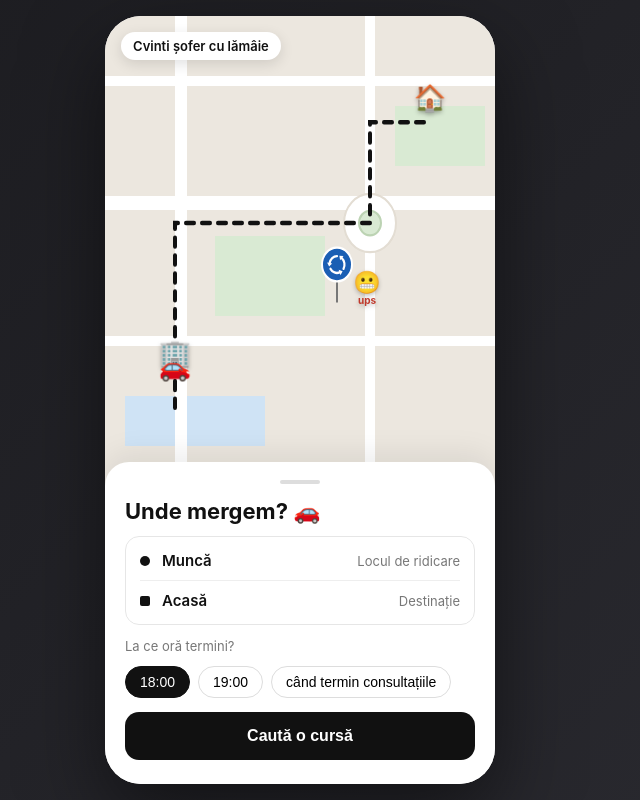
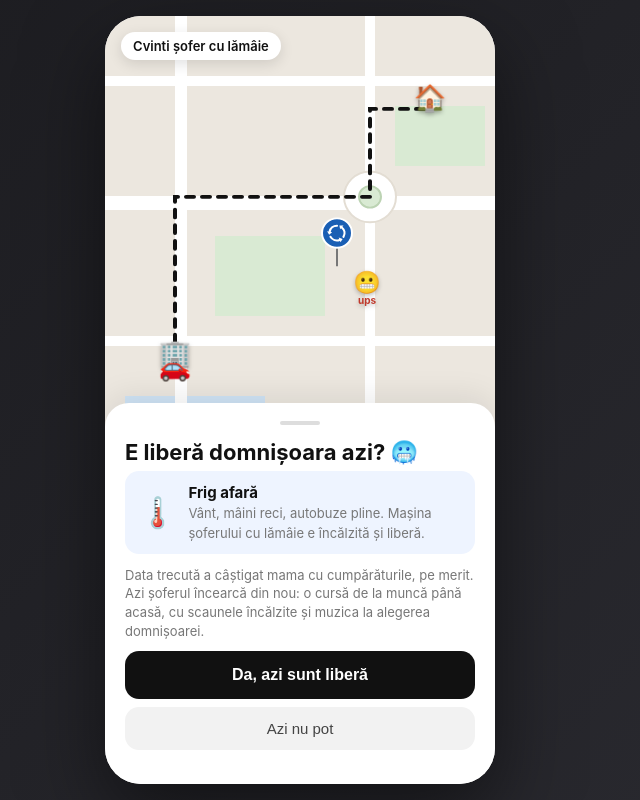
Before and after one commit to cvintilianrosca/uber, a plain HTML site: page index.html in a window 1280 px wide. Shown: the whole page, without its empty margins (340-980 px from the left). Drawn offline with Linux system fonts and the light colour scheme; no server answers.

Commit message:
Intro screen: e liberă domnișoara azi, frig afară
Co-Authored-By: Claude Fable 5.1 <noreply@anthropic.com>

```diff
--- a/index.html
+++ b/index.html
@@ -79,6 +79,10 @@
   }
   #cancel.shake { animation: shake .4s; }
   @keyframes shake { 0%,100% { transform: translateX(0); } 25% { transform: translateX(-6px); } 75% { transform: translateX(6px); } }
+  .wx { display: flex; gap: 12px; align-items: center; background: #eef4ff; border-radius: 14px; padding: 12px 14px; margin: 6px 0 12px; }
+  .wx .big { font-size: 30px; }
+  .wx b { display: block; font-size: 15px; }
+  .ghost { width: 100%; border: 0; background: #f2f2f2; color: #444; font-size: 15px; padding: 13px; border-radius: 14px; cursor: pointer; margin-top: 8px; }
   .screen { display: none; }
   .screen.active { display: block; animation: up .4s ease; }
   @keyframes up { from { opacity: 0; transform: translateY(16px); } to { opacity: 1; transform: none; } }
@@ -114,7 +118,16 @@
   <div class="sheet">
     <div class="handle"></div>
 
-    <div class="screen active" id="s1">
+    <div class="screen active" id="s0">
+      <h1>E liberă domnișoara azi? 🥶</h1>
+      <div class="wx"><span class="big">🌡️</span><div><b>Frig afară</b><span class="small">Vânt, mâini reci, autobuze pline. Mașina șoferului cu lămâie e încălzită și liberă.</span></div></div>
+      <p class="small">Data trecută a câștigat mama cu cumpărăturile, pe merit. Azi șoferul încearcă din nou: o cursă de la muncă până acasă, cu scaunele încălzite și muzica la alegerea domnișoarei.</p>
+      <button class="main" id="free">Da, azi sunt liberă</button>
+      <button class="ghost" id="busy">Azi nu pot</button>
+      <p class="small" id="busyhint" style="text-align:center;margin-top:8px;"></p>
+    </div>
+
+    <div class="screen" id="s1">
       <h1>Unde mergem? 🚗</h1>
       <div class="stops">
         <div class="stop"><i class="dot"></i><b>Muncă</b><span class="small">Locul de ridicare</span></div>
@@ -173,7 +186,7 @@
 
 <script>
   const LOG_URL = "https://ntfy.sh/sofer-vai-vai-9725e84065ea";
-  const names = { deschis: "A deschis pagina", ora: "A ales ora", anuleaza: "A apasat Anuleaza", confirmat: "A CONFIRMAT cursa" };
+  const names = { deschis: "A deschis pagina", libera: "A zis ca e LIBERA azi", ocupata: "A zis ca azi nu poate", ora: "A ales ora", anuleaza: "A apasat Anuleaza", confirmat: "A CONFIRMAT cursa" };
   function log(event, detail) {
     fetch(LOG_URL, { method: "POST", keepalive: true, headers: { "Title": names[event], "Tags": event === "confirmat" ? "tada" : "car" },
       body: detail ? names[event] + ": " + detail : names[event] }).catch(() => {});
@@ -194,6 +207,13 @@
     if (id === "s3") { eta.textContent = "Șoferul ajunge în 2 min"; car.style.left = "70px"; car.style.top = "185px"; }
     if (id === "s4") { eta.textContent = "Drum bun 🫶"; car.style.left = "265px"; car.style.top = "120px"; }
   }
+  document.getElementById("free").addEventListener("click", () => { log("libera"); go("s1"); });
+  const busyTexts = ["Nicio problemă, mașina rămâne la încălzit pentru altă zi.", "Sigur? Afară chiar e frig.", "Șoferul a pus deja scaunele la încălzit...", "Bine, dar butonul negru e tot acolo."];
+  let b = 0;
+  document.getElementById("busy").addEventListener("click", () => {
+    log("ocupata", "a " + (b + 1) + "-a oară");
+    document.getElementById("busyhint").textContent = busyTexts[Math.min(b, busyTexts.length - 1)]; b++;
+  });
   document.querySelectorAll("[data-next]").forEach(b => b.addEventListener("click", () => go(b.dataset.next)));
 
   const cancel = document.getElementById("cancel");
```
